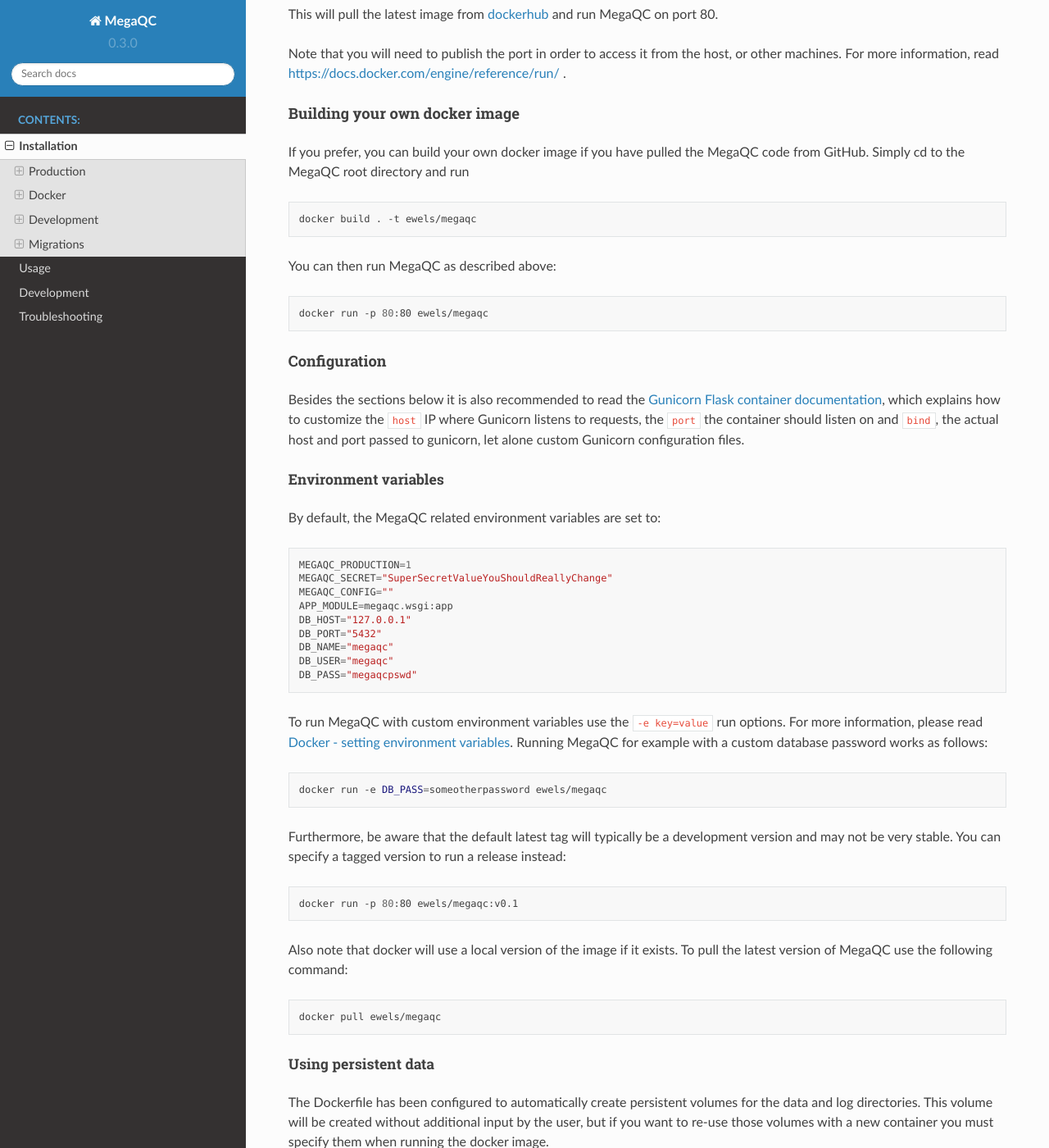
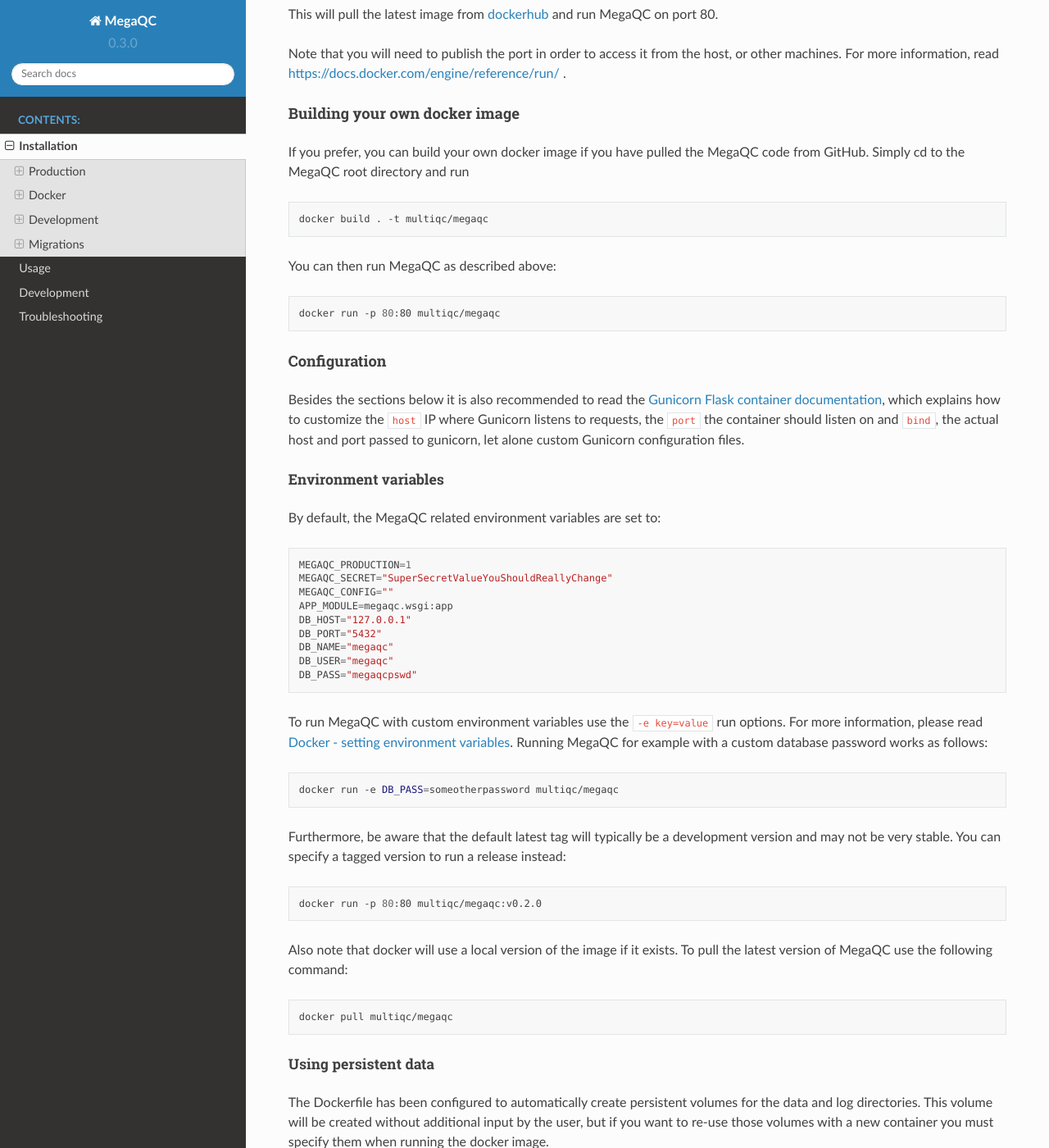
Before and after one commit to MultiQC/MegaQC, a Sphinx documentation site: the page built from docs/source/docs/installation/installation.rst, in a window 1280 px wide and 1400 px high, scrolled down 3872 px. Shown: the whole window at 82% size. Built offline with Sphinx 7.4.7 and the Read the Docs theme 2.0.0, drawn with Linux system fonts in a browser that asks for light colours; pages that are not in the unit, such as notebooks, are missing from menus; some of the changed text lies outside the part shown.

Commit message:
Rename the docker image too

```diff
--- a/README.rst
+++ b/README.rst
@@ -38,10 +38,8 @@
 .. _GitHub repository: https://github.com/ewels/MultiQC
 
 .. |MegaQC| image:: https://raw.githubusercontent.com/MultiQC/MegaQC/main/megaqc/static/img/MegaQC_logo.png
-.. |Docker| image:: https://img.shields.io/docker/automated/ewels/megaqc.svg?style=flat-square
-   :target: https://hub.docker.com/r/ewels/megaqc/
-.. |Build Status| image:: https://travis-ci.org/ewels/MegaQC.svg?branch=main
-   :target: https://travis-ci.org/ewels/MegaQC
+.. |Docker| image:: https://img.shields.io/docker/automated/multiqc/megaqc.svg?style=flat-square
+   :target: https://hub.docker.com/r/multiqc/megaqc/
 .. |Gitter| image:: https://img.shields.io/badge/gitter-%20join%20chat%20%E2%86%92-4fb99a.svg?style=flat-square
    :target: https://gitter.im/ewels/MegaQC
 .. |Documentation| image:: https://img.shields.io/badge/Documentation-passing-passing
--- a/docs/source/_templates/index.html
+++ b/docs/source/_templates/index.html
@@ -26,7 +26,7 @@
 									<li class="current"><a href="index.html">Home</a></li>
 									<li><a href="docs/index.html" title="Read the MegaQC documentation">Docs</a></li>
 									<li><a href="http://multiqc.info/" target="_blank" title="Find out more about MultiQC, which MegaQC relies upon">MultiQC</a></li>
-									<li><a href="https://gitter.im/ewels/MegaQC" target="_blank" title="Get help by chatting with the developers">Gitter</a></li>
+									<li><a href="https://gitter.im/MultiQC/MegaQC" target="_blank" title="Get help by chatting with the developers">Gitter</a></li>
 									<li><a href="https://github.com/MultiQC/MegaQC" target="_blank" title="View the code on GitHub">GitHub</a></li>
 								</ul>
 							</nav>
--- a/docs/source/conf.py
+++ b/docs/source/conf.py
@@ -67,7 +67,7 @@
     "display_github": True,
     # Set the following variables to generate the resulting github URL for each page.
     # Format Template: https://{{ github_host|default("github.com") }}/{{ github_user }}/{{ github_repo }}/blob/{{ github_version }}{{ conf_py_path }}{{ pagename }}{{ suffix }}
-    "github_user": "ewels",
+    "github_user": "MultiQC",
     "github_repo": "MegaQC",
     "github_version": "main/docs",
     "conf_py_path": "/source/",
--- a/docs/source/docs/installation/installation_docker.rst
+++ b/docs/source/docs/installation/installation_docker.rst
@@ -27,7 +27,7 @@
 
 .. code:: bash
 
-   docker run -p 80:80 ewels/megaqc
+   docker run -p 80:80 multiqc/megaqc
 
 This will pull the latest image from `dockerhub`_ and run MegaQC on port 80.
 
@@ -42,13 +42,13 @@
 
 .. code:: bash
 
-   docker build . -t ewels/megaqc
+   docker build . -t multiqc/megaqc
 
 You can then run MegaQC as described above:
 
 .. code:: bash
 
-   docker run -p 80:80 ewels/megaqc
+   docker run -p 80:80 multiqc/megaqc
 
 Configuration
 ~~~~~~~~~~~~~~~
@@ -83,21 +83,21 @@
 
 .. code-block:: bash
 
-   docker run -e DB_PASS=someotherpassword ewels/megaqc
+   docker run -e DB_PASS=someotherpassword multiqc/megaqc
 
 Furthermore, be aware that the default latest tag will typically be a development version
 and may not be very stable. You can specify a tagged version to run a release instead:
 
 .. code:: bash
 
-   docker run -p 80:80 ewels/megaqc:v0.1
+   docker run -p 80:80 multiqc/megaqc:v0.2.0
 
 Also note that docker will use a local version of the image if it
 exists. To pull the latest version of MegaQC use the following command:
 
 .. code:: bash
 
-   docker pull ewels/megaqc
+   docker pull multiqc/megaqc
 
 Using persistent data
 ^^^^^^^^^^^^^^^^^^^^^^^^^^^^^
@@ -117,13 +117,13 @@
 
 .. code:: bash
 
-   docker run -p 80:80 -v pg_data:/usr/local/lib/postgresql ewels/megaqc
+   docker run -p 80:80 -v pg_data:/usr/local/lib/postgresql multiqc/megaqc
 
 The same can be done for a log directory volume called ``pg_logs``
 
 .. code:: bash
 
-   docker run -p 80:80 -v pg_data:/usr/local/lib/postgresql -v pg_logs:/var/log/postgresql ewels/megaqc
+   docker run -p 80:80 -v pg_data:/usr/local/lib/postgresql -v pg_logs:/var/log/postgresql multiqc/megaqc
 
 If you did not specify a volume name, docker will have given it a long
 hex string as a unique name. If you do not use volumes frequently, you
@@ -181,7 +181,7 @@
 
 .. code:: bash
 
-   docker run --network="host" -p 5432 ewels/megaqc
+   docker run --network="host" -p 5432 multiqc/megaqc
 
 Note that by default ``localhost=127.0.0.1``.
 
@@ -241,7 +241,7 @@
 
 .. _deployment_folder: https://github.com/MultiQC/MegaQC/blob/main/deployment
 .. _docker-compose: https://github.com/MultiQC/MegaQC/blob/main/deployment/docker-compose.yml
-.. _dockerhub: https://hub.docker.com/r/ewels/megaqc/
+.. _dockerhub: https://hub.docker.com/r/multiqc/megaqc/
 
 HTTPS
 ~~~~~
```
Also changed, not shown: 2 other files.
